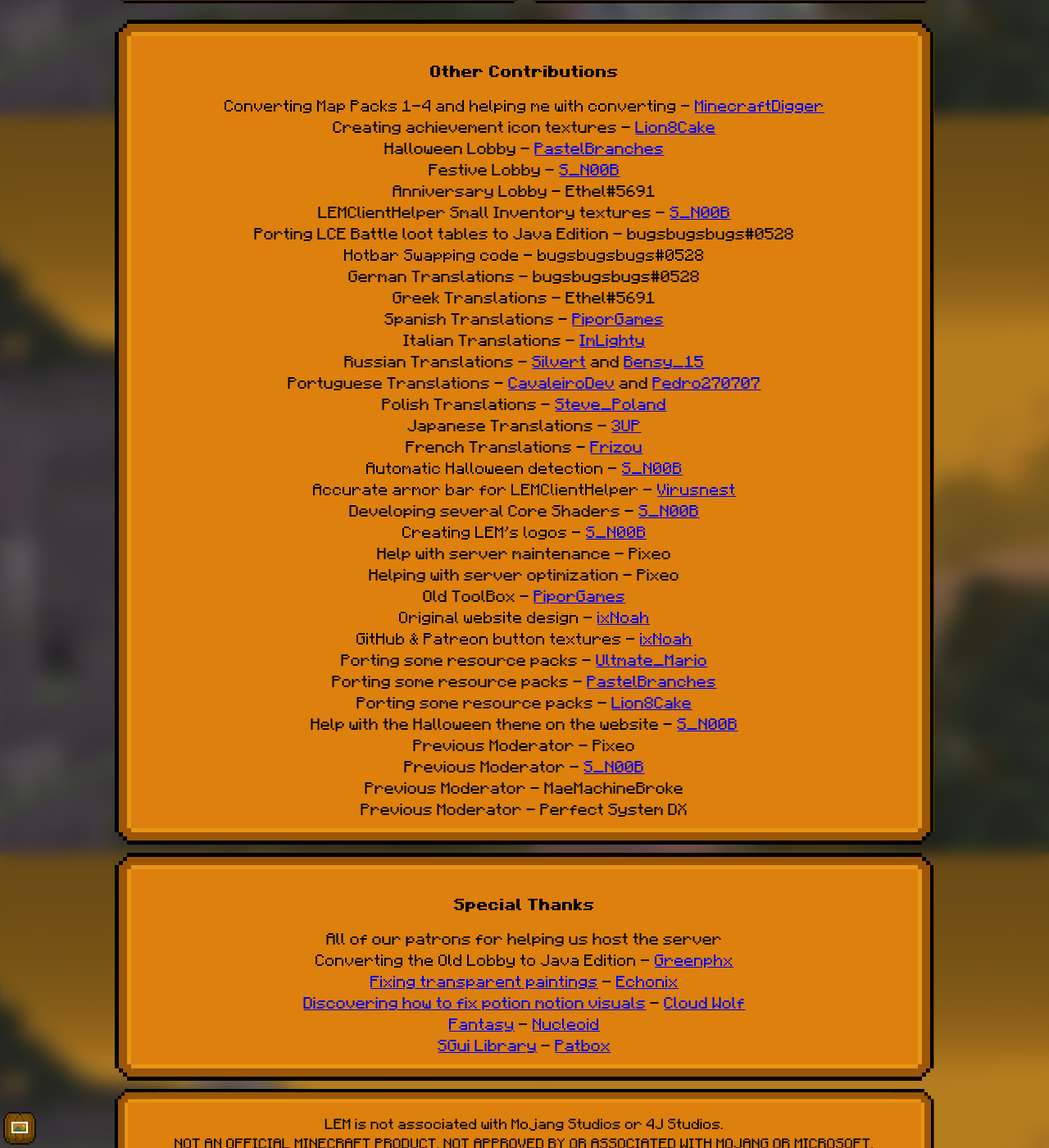
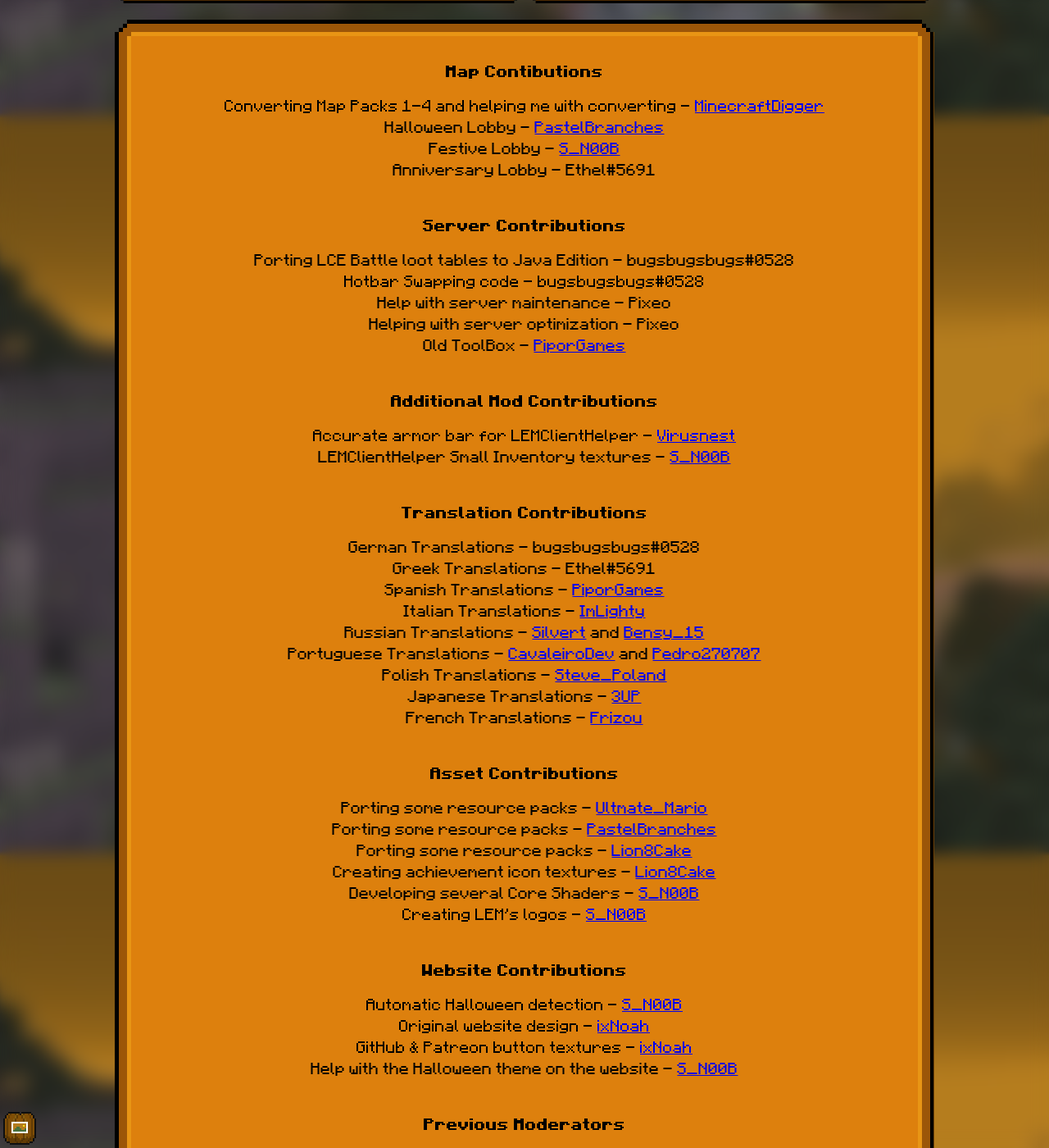
Before and after one commit to Legacy-Edition-Minigames/Website, a Jekyll site: the page built from credits.html, in a window 1280 px wide and 1400 px high, scrolled down 759 px. Shown: the whole window at 82% size. Built offline with Jekyll 4.4.1, drawn with Linux system fonts in a browser that asks for light colours; some web fonts are replaced.

Commit message:
Saving so I don't forget if needed.
I don't know if these are needed, but I'm saving them so I don't lose them in case.

```diff
--- a/credits.html
+++ b/credits.html
@@ -49,39 +49,50 @@
 </div>
 
 <div class="guibox center">
-	<p><b>Other Contributions</b></p>
-	Converting Map Packs 1-4 and helping me with converting - <a href="https://www.youtube.com/c/MinecraftDigger/" target='_blank'>MinecraftDigger</a><br>
-	Creating achievement icon textures - <a href="https://github.com/Lion8cake" target='_blank'>Lion8Cake</a><br>
-	Halloween Lobby - <a href="https://www.youtube.com/channel/UCdrISDcsX4B8rI-FQuxXFTw" target='_blank'>PastelBranches</a><br>
-	Festive Lobby - <a href="https://github.com/S-N00B-1" target='_blank'>S_N00B</a><br>
-	Anniversary Lobby - Ethel#5691<br>
-	LEMClientHelper Small Inventory textures - <a href="https://github.com/S-N00B-1" target='_blank'>S_N00B</a><br>
-	Porting LCE Battle loot tables to Java Edition - bugsbugsbugs#0528<br>
-	Hotbar Swapping code - bugsbugsbugs#0528<br>
+	<p><b>Map Contibutions</b></p>
+	Converting Map Packs 1-4 and helping me with converting - <a href="https://www.youtube.com/c/MinecraftDigger/" target="_blank">MinecraftDigger</a><br>
+	Halloween Lobby - <a href="https://www.youtube.com/channel/UCdrISDcsX4B8rI-FQuxXFTw" target="_blank">PastelBranches</a><br>
+	Festive Lobby - <a href="https://github.com/S-N00B-1" target="_blank">S_N00B</a><br>
+	Anniversary Lobby - Ethel#5691
+
+	<br><br><p><b>Server Contributions</b></p>
+	Porting LCE Battle loot tables to Java Edition - bugsbugsbugs#0528<br>Hotbar Swapping code - bugsbugsbugs#0528<br>
+	Help with server maintenance - Pixeo<br>
+	Helping with server optimization - Pixeo<br>
+	Old ToolBox - <a href="https://github.com/PiporGames" target="_blank">PiporGames</a>
+
+	<br><br><p><b>Additional Mod Contributions</b></p>
+	Accurate armor bar for LEMClientHelper - <a href="https://github.com/Virusnest" target="_blank">Virusnest</a><br>
+  	LEMClientHelper Small Inventory textures - <a href="https://github.com/S-N00B-1" target="_blank">S_N00B</a>
+
+	<br><br><p><b>Translation Contributions</b></p>
 	German Translations - bugsbugsbugs#0528<br>
 	Greek Translations - Ethel#5691<br>
-	Spanish Translations - <a href="https://github.com/PiporGames" target='_blank'>PiporGames</a><br>
-	Italian Translations - <a href="https://github.com/ImLighty" target='_blank'>ImLighty</a><br>
-	Russian Translations - <a href="https://steamcommunity.com/profiles/76561198877040901" target='_blank'>Silvert</a> and <a href="https://steamcommunity.com/profiles/76561198289263301/" target='_blank'>Bensy_15</a><br>
-	Portuguese Translations - <a href="https://twitter.com/CavaleiroDev" target='_blank'>CavaleiroDev</a> and <a href="https://curseforge.com/members/ttv_pedro270707" target='_blank'>Pedro270707</a><br>
-	Polish Translations - <a href="https://twitter.com/Steve_Poland_MC" target='_blank'>Steve_Poland</a><br>
-	Japanese Translations - <a href="https://twitter.com/loserdog8519" target='_blank'>3UP</a><br>
-	French Translations - <a href="https://www.youtube.com/channel/UCghp5JdfRaf3dNDeNucD_Yg" target='_blank'>Frizou</a><br>
-	Automatic Halloween detection - <a href="https://github.com/S-N00B-1" target='_blank'>S_N00B</a><br>
-	Accurate armor bar for LEMClientHelper - <a href="https://github.com/Virusnest" target='_blank'>Virusnest</a><br>
-	Developing several Core Shaders - <a href="https://github.com/S-N00B-1" target='_blank'>S_N00B</a><br>
-	Creating LEM's logos - <a href="https://github.com/S-N00B-1" target='_blank'>S_N00B</a><br>
-	Help with server maintenance - Pixeo<br>
-	Helping with server optimization - Pixeo<br>
-	Old ToolBox - <a href="https://github.com/PiporGames" target='_blank'>PiporGames</a><br>
-	Original website design - <a href="https://ixnoah.live/" target='_blank'>ixNoah</a><br>
-	GitHub & Patreon button textures - <a href="https://ixnoah.live/" target='_blank'>ixNoah</a><br>
-	Porting some resource packs - <a href="https://ultmatemario.wixsite.com/ultmatemario" target='_blank'>Ultmate_Mario</a><br>
-	Porting some resource packs - <a href="https://www.youtube.com/channel/UCdrISDcsX4B8rI-FQuxXFTw" target='_blank'>PastelBranches</a><br>
-	Porting some resource packs - <a href="https://github.com/Lion8cake" target='_blank'>Lion8Cake</a><br>
-	Help with the Halloween theme on the website - <a href="https://github.com/S-N00B-1" target='_blank'>S_N00B</a><br>
+	Spanish Translations - <a href="https://github.com/PiporGames" target="_blank">PiporGames</a><br>
+	Italian Translations - <a href="https://github.com/ImLighty" target="_blank">ImLighty</a><br>
+	Russian Translations - <a href="https://steamcommunity.com/profiles/76561198877040901" target="_blank">Silvert</a> and <a href="https://steamcommunity.com/profiles/76561198289263301/" target="_blank">Bensy_15</a><br>
+	Portuguese Translations - <a href="https://twitter.com/CavaleiroDev" target="_blank">CavaleiroDev</a> and <a href="https://curseforge.com/members/ttv_pedro270707" target="_blank">Pedro270707</a><br>
+	Polish Translations - <a href="https://twitter.com/Steve_Poland_MC" target="_blank">Steve_Poland</a><br>
+	Japanese Translations - <a href="https://twitter.com/loserdog8519" target="_blank">3UP</a><br>
+	French Translations - <a href="https://www.youtube.com/channel/UCghp5JdfRaf3dNDeNucD_Yg" target="_blank">Frizou</a>
+
+	<br><br><p><b>Asset Contributions</b></p>
+	Porting some resource packs - <a href="https://ultmatemario.wixsite.com/ultmatemario" target="_blank">Ultmate_Mario</a><br>
+	Porting some resource packs - <a href="https://www.youtube.com/channel/UCdrISDcsX4B8rI-FQuxXFTw" target="_blank">PastelBranches</a><br>
+	Porting some resource packs - <a href="https://github.com/Lion8cake" target="_blank">Lion8Cake</a><br>
+	Creating achievement icon textures - <a href="https://github.com/Lion8cake" target="_blank">Lion8Cake</a><br>
+  	Developing several Core Shaders - <a href="https://github.com/S-N00B-1" target="_blank">S_N00B</a><br>
+	Creating LEM's logos - <a href="https://github.com/S-N00B-1" target="_blank">S_N00B</a><br>
+
+	<br><p><b>Website Contributions</b></p>
+	Automatic Halloween detection - <a href="https://github.com/S-N00B-1" target="_blank">S_N00B</a><br>
+	Original website design - <a href="https://ixnoah.live/" target="_blank">ixNoah</a><br>
+	GitHub &amp; Patreon button textures - <a href="https://ixnoah.live/" target="_blank">ixNoah</a><br>
+	Help with the Halloween theme on the website - <a href="https://github.com/S-N00B-1" target="_blank">S_N00B</a>
+
+	<br><br><p><b>Previous Moderators</b></p>
 	Previous Moderator - Pixeo<br>
-	Previous Moderator - <a href="https://github.com/S-N00B-1" target='_blank'>S_N00B</a><br>
+	Previous Moderator - <a href="https://github.com/S-N00B-1" target="_blank">S_N00B</a><br>
 	Previous Moderator - MaeMachineBroke<br>
 	Previous Moderator - Perfect System DX
 </div>
```
